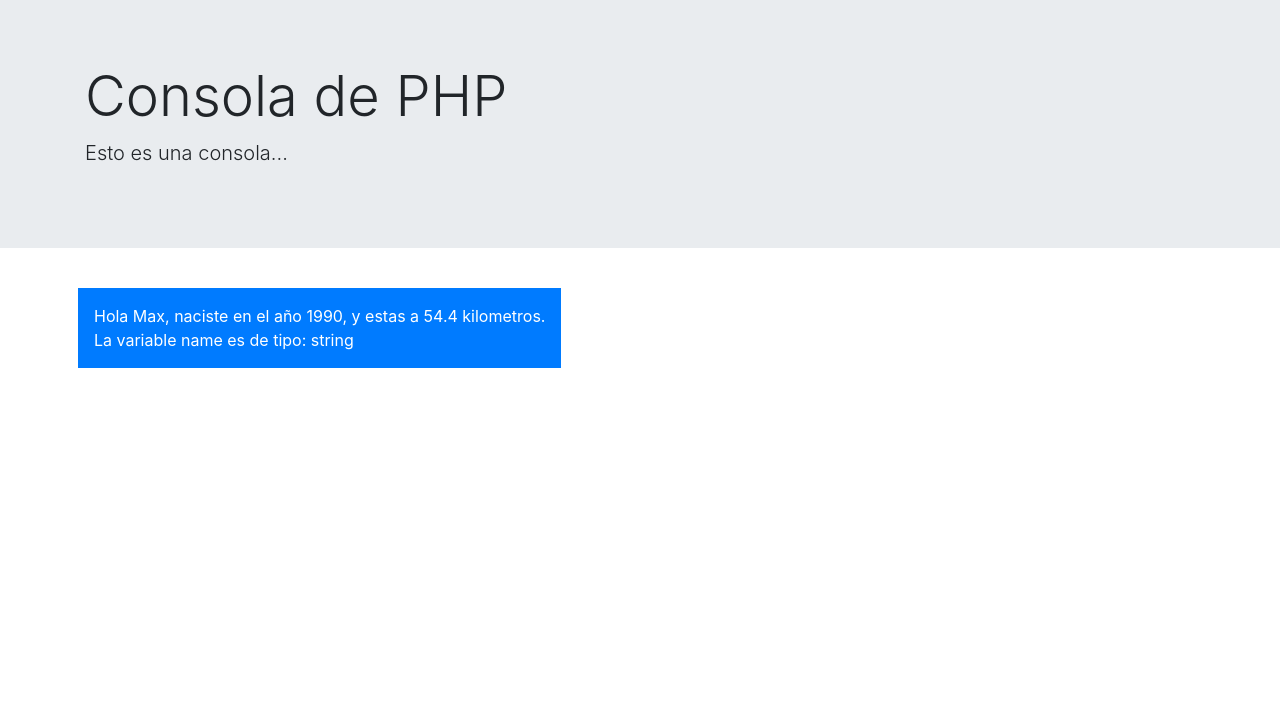
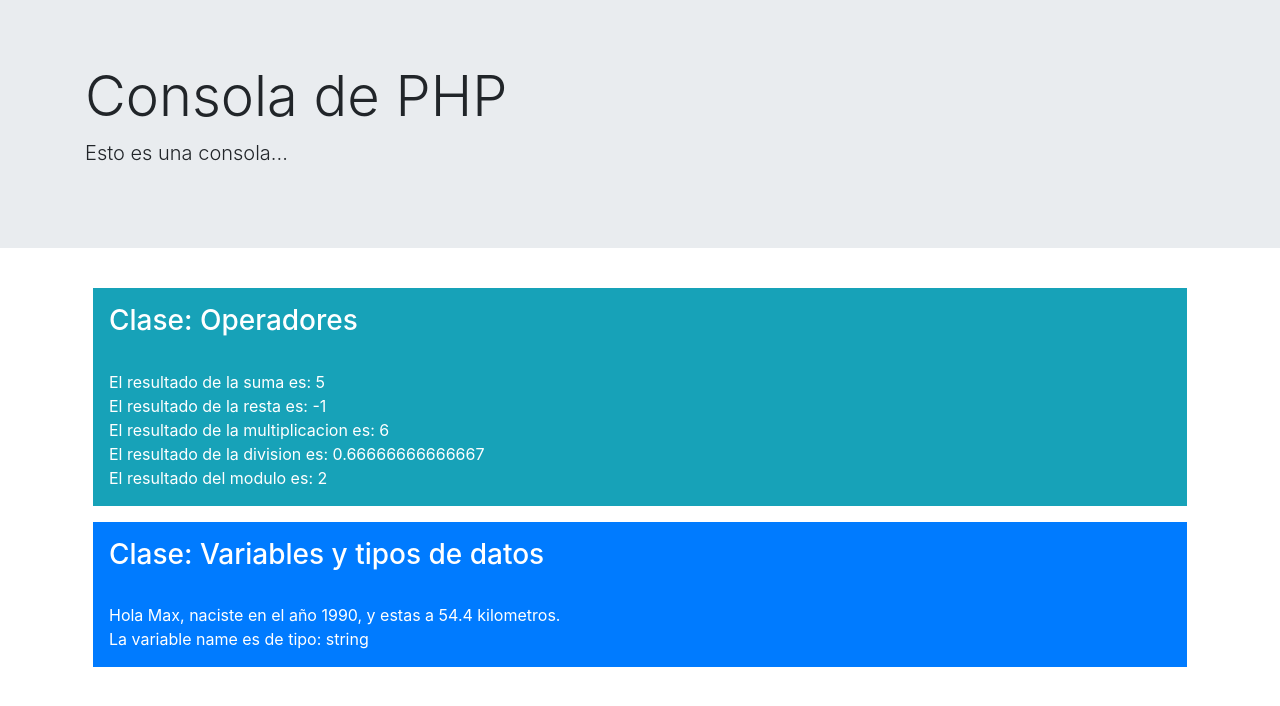
Before and after one commit to maxwell-udemy-courses/php-console, a PHP site: page / in a window 1280 px wide. Shown: the part 57-763 px from the top of the page. Run offline with PHP 8.4, Linux system fonts and the light colour scheme.

Commit message:
tipos de datos

```diff
--- a/index.php
+++ b/index.php
@@ -21,7 +21,31 @@
 
     <div class="container">
         <div class="row">
+            <div class="col-12">
+                <div class="p-3 m-2 bg-info text-white">
+                    <h3>Clase: Operadores</h3> <br>
+                    <?php
+                        $num1 = 1;
+                        $num2 = 3;
+                        //$resultado = $num1 + $num2;
+
+                        $num1++;
+                        //$num2--;
+
+                        echo "El resultado de la suma es: " . ($num1 + $num2) . "<br>";
+                        echo "El resultado de la resta es: " . ($num1 - $num2) . "<br>";
+                        echo "El resultado de la multiplicacion es: " . ($num1 * $num2) . "<br>";
+                        echo "El resultado de la division es: " . ($num1 / $num2) . "<br>";
+                        echo "El resultado del modulo es: " . ($num1 % $num2) . "<br>";
+                    ?>
+                </div>
+            </div>
+        </div>
+
+        <div class="row">
+            <div class="col-12">
                 <div class="p-3 m-2 bg-primary text-white">
+                    <h3>Clase: Variables y tipos de datos</h3> <br>
                     <?php
                         $name = "Max";
                         $isOld = true;
@@ -34,6 +58,7 @@
                 </div>
             </div>
         </div>
+    </div>
 
     <script src="https://code.jquery.com/jquery-3.3.1.slim.min.js" integrity="sha384-q8i/X+965DzO0rT7abK41JStQIAqVgRVzpbzo5smXKp4YfRvH+8abtTE1Pi6jizo" crossorigin="anonymous"></script>
     <script src="https://cdnjs.cloudflare.com/ajax/libs/popper.js/1.14.7/umd/popper.min.js" integrity="sha384-UO2eT0CpHqdSJQ6hJty5KVphtPhzWj9WO1clHTMGa3JDZwrnQq4sF86dIHNDz0W1" crossorigin="anonymous"></script>
```
Lines whose indentation alone changed are shown as unchanged.
